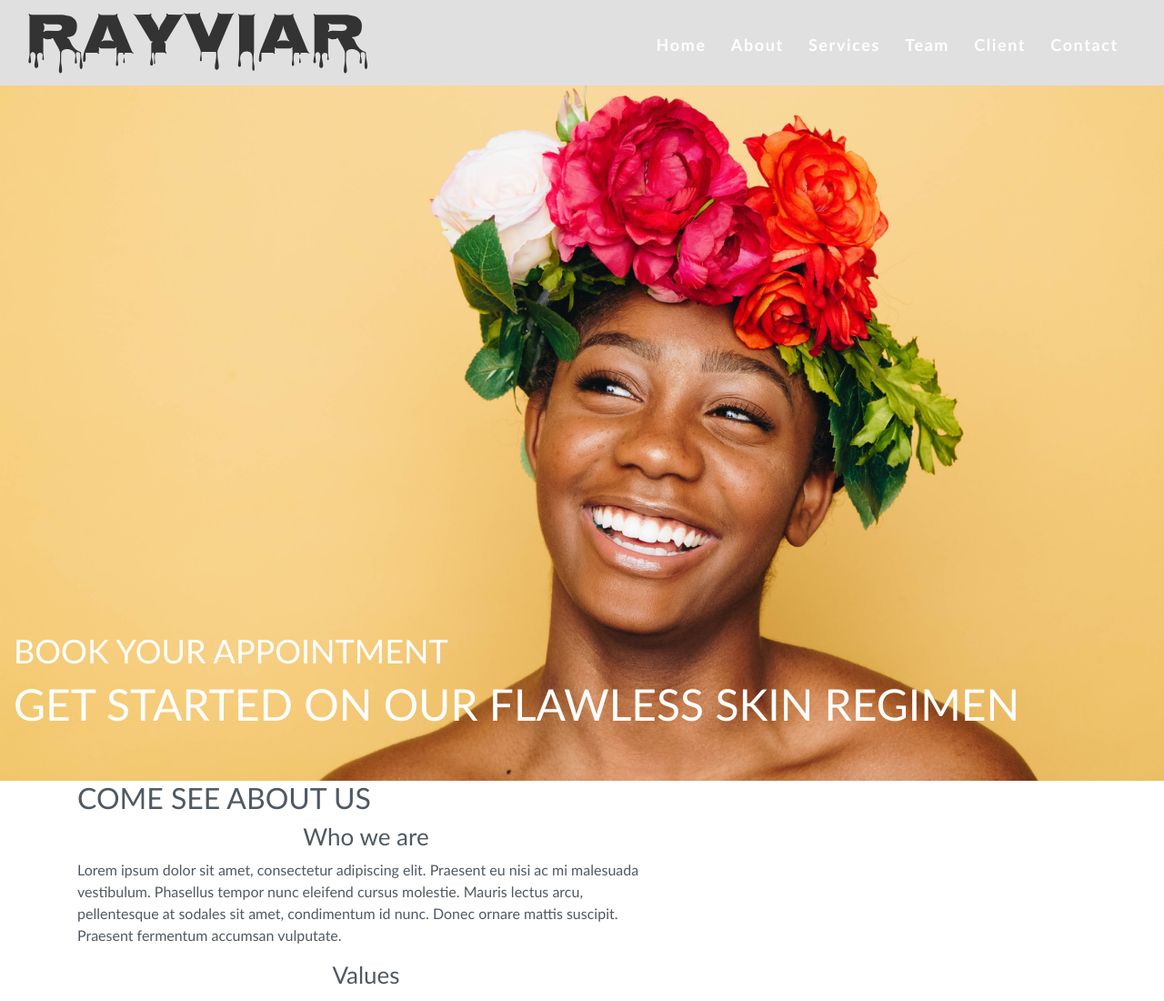
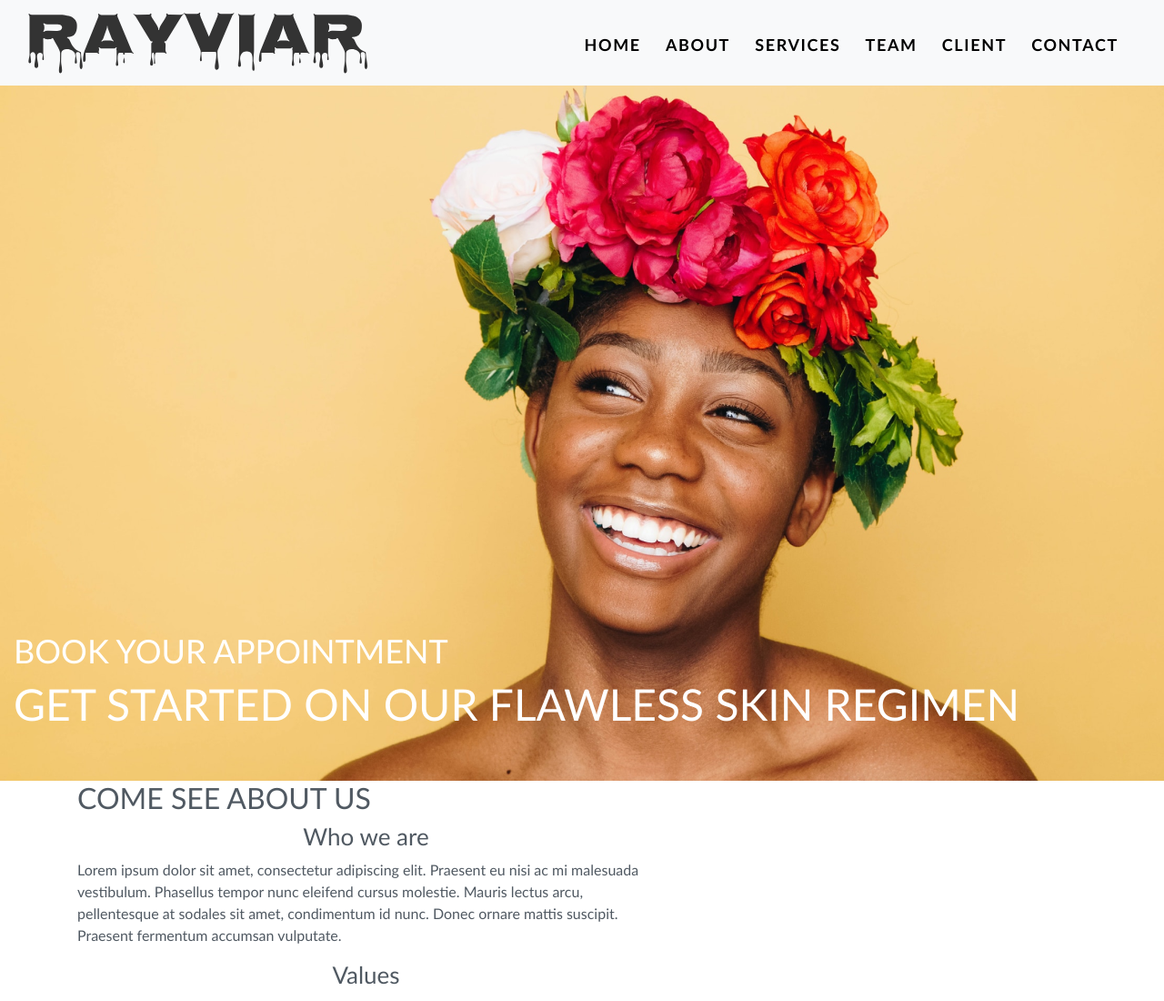
Before and after one commit to odomfavour/beauty_rayvair, a plain HTML site: page index.html in a window 1280 px wide. Shown: the top 1100 px of the page at 91% size. Drawn offline with Linux system fonts and the light colour scheme.

Commit message:
chore: fixed colors

```diff
--- a/css/style.css
+++ b/css/style.css
@@ -7,16 +7,14 @@ body {
 /* navigation */
 
 .navbar {
-  text-transform: capitalize;
+  text-transform: uppercase;
   font-weight: 700;
   font-size: 0.9rem;
   letter-spacing: 0.1rem;
-  background: rgba(0, 0, 0, 0.12) !important;
 }
 
 .navbar-brand {
   font-size: 24px;
-  color: #66fcf1 !important;
 }
 
 .navbar-nav li {
@@ -24,7 +22,7 @@ body {
 }
 
 .navbar-dark .navbar-nav .nav-link {
-  color: #fff;
+  color: #000;
   padding-top: 0.8rem;
   font-size: 18px;
 }
--- a/index.html
+++ b/index.html
@@ -17,7 +17,7 @@
       <!-- start home section -->
     <div id="home">
         <!-- nav -->
-    <nav class="navbar navbar-expand-md navbar-dark bg-dark">
+    <nav class="navbar navbar-expand-md navbar-dark bg-light">
       <div class="container-fluid">
         <a href="#" class="navbar-brand"><img src="img/RAYVIAR.svg" class="img-fluid"> </a>
         <button class="navbar-toggler" type="button" data-toggle="collapse" data-target="#navbarResponsive">
```
